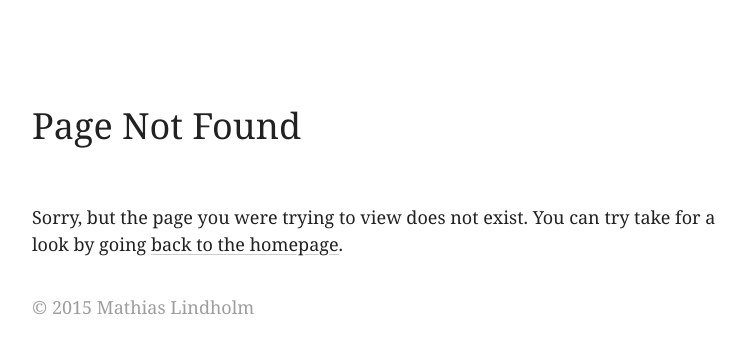
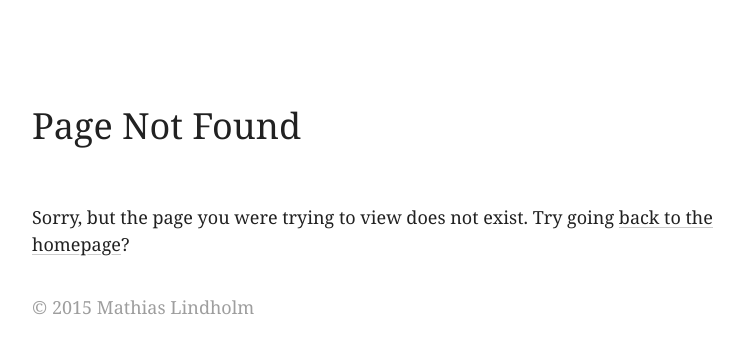
Before and after one commit to mlindholm/homepage, a Jekyll site: the page built from 404.md, in a window 1280 px wide. Shown: the top 354 px of the page, without its empty margins (248-993 px from the left). Built offline with Jekyll 4.4.1, drawn with Linux system fonts in a browser that asks for light colours; nearby versions of some CDN libraries.

Commit message:
Update 404 page

```diff
--- a/404.md
+++ b/404.md
@@ -3,4 +3,4 @@ layout: page
 title: Page Not Found
 ---
 
-Sorry, but the page you were trying to view does not exist. You can try take for a look by going [back to the homepage]({{ site.baseurl }}/).
+Sorry, but the page you were trying to view does not exist. Try going [back to the homepage]({{ site.baseurl }}/)?
```
